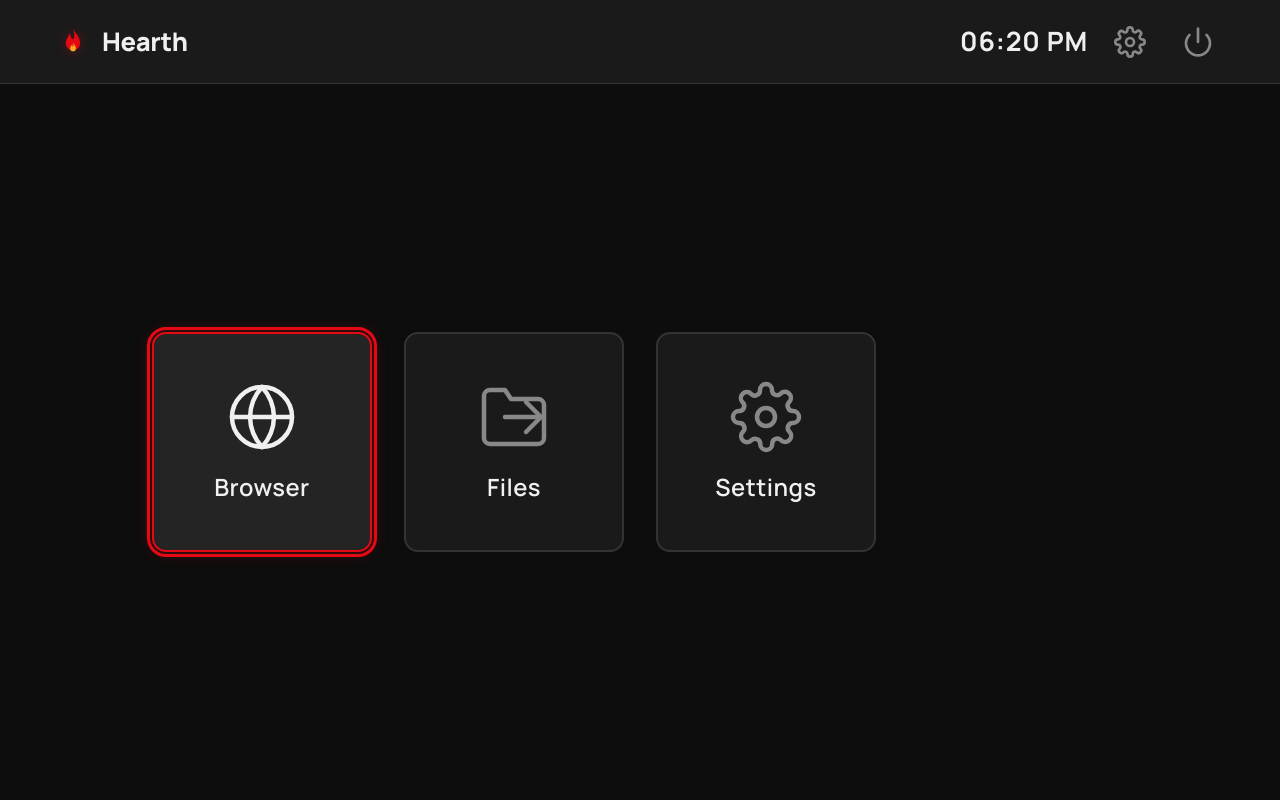
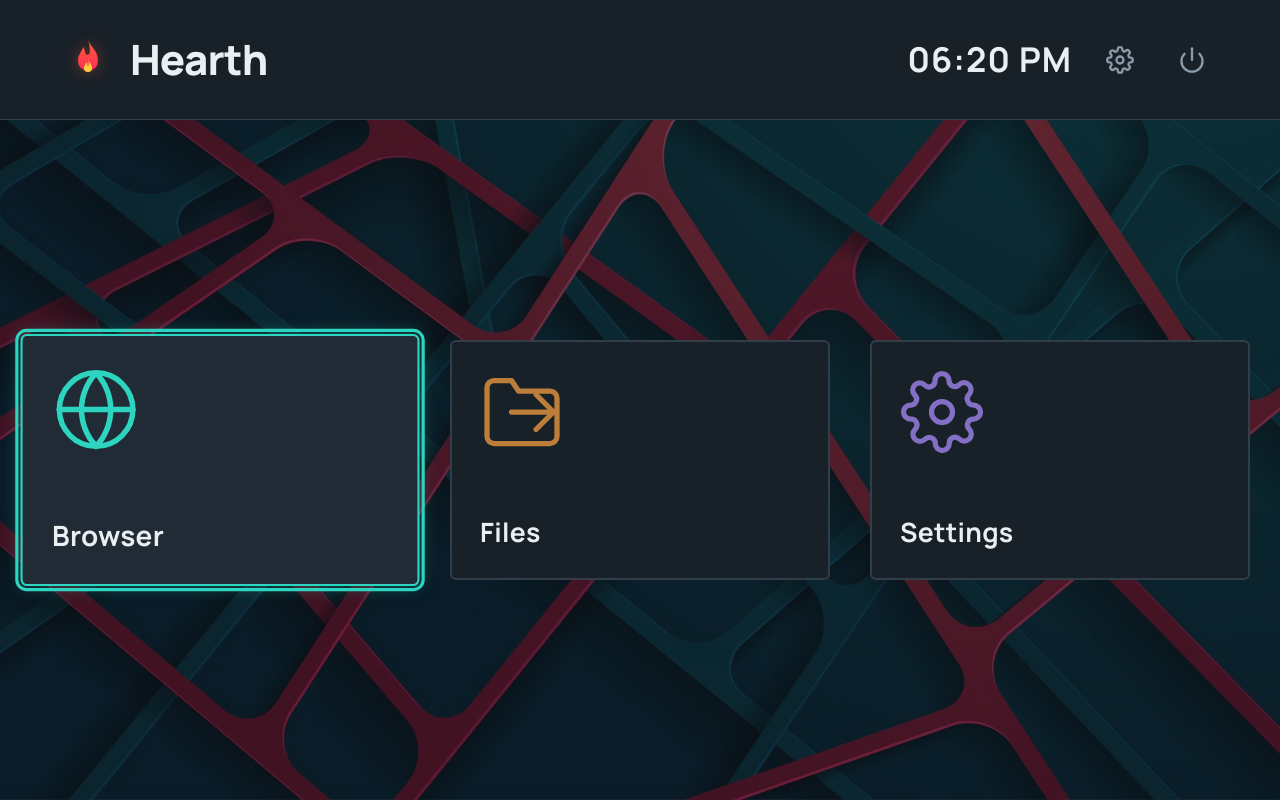
Before and after one commit to japaqonik/hearth, a Svelte app: page / in a window 1280 px wide. Built offline with nearby package versions, Linux system fonts and the light colour scheme.

Commit message:
UI improvements

```diff
--- a/src/App.svelte
+++ b/src/App.svelte
@@ -8,6 +8,7 @@
   import Settings from "./views/Settings.svelte";
   import { navigation } from "./stores/navigation";
   import { settings } from "./stores/settings";
+  import defaultBackground from "./assets/backgrounds/default.jpg";
 
   onMount(async () => {
     await settings.load();
@@ -18,9 +19,9 @@
   let accent = $derived($settings.appearance.accent_color);
   let backgroundPath = $derived($settings.appearance.background_path);
 
-  // Convert a filesystem path to an asset URL the webview can load
+  // Background: a user-chosen image if set, otherwise the bundled default wallpaper.
   let backgroundUrl = $derived(
-    backgroundPath ? convertFileSrc(backgroundPath) : ""
+    backgroundPath ? convertFileSrc(backgroundPath) : defaultBackground
   );
 
   // Apply accent color as a CSS variable override on :root
@@ -81,7 +82,7 @@
     content: "";
     position: absolute;
     inset: 0;
-    background: rgba(13, 13, 13, 0.6);
+    background: rgba(15, 20, 25, 0.6);
     pointer-events: none;
     z-index: 0;
   }
--- a/src/app.css
+++ b/src/app.css
@@ -11,23 +11,26 @@
 
 /* ── CSS Variables ─────────────────────────────────────── */
 :root {
-  --bg:           #0d0d0d;
-  --surface:      #1a1a1a;
-  --surface-2:    #242424;
-  --surface-3:    #2e2e2e;
-  --border:       #333333;
-  --accent:       #e50914;
-  --accent-glow:  rgba(229, 9, 20, 0.35);
-  --text:         #f0f0f0;
-  --text-muted:   #888888;
-  --text-dim:     #555555;
-  --radius:       14px;
-  --radius-sm:    10px;
-  --edge:         56px;   /* overscan safe margin */
-  --topbar-h:     84px;
+  --bg:           #0f1419;   /* cool slate near-black */
+  --surface:      #182028;   /* slate surface */
+  --surface-2:    #212b35;   /* raised surface */
+  --surface-3:    #2c3844;   /* highest surface */
+  --border:       #313e4a;   /* cool border */
+  --accent:       #2dd4bf;   /* teal primary */
+  --accent-glow:  rgba(45, 212, 191, 0.30);
+  --accent-2:     #f59e42;   /* warm secondary (amber) */
+  --accent-3:     #a78bfa;   /* violet tertiary */
+  --text:         #eaf0f2;   /* cool off-white */
+  --text-muted:   #8b9aa8;   /* cool muted */
+  --text-dim:     #556373;   /* cool dim */
+  --radius:       6px;
+  --radius-sm:    6px;
+  --edge:         64px;   /* overscan safe margin */
+  --topbar-h:     120px;
   --bottombar-h:  60px;
-  --tile-size:    220px;
-  --tile-gap:     32px;
+  --tile-w:       380px;  /* landscape tiles, streaming-app style */
+  --tile-h:       240px;
+  --tile-gap:     40px;
   --transition:   150ms ease;
 }
 
--- a/src/components/AppGrid.svelte
+++ b/src/components/AppGrid.svelte
@@ -11,7 +11,17 @@
 
   let { tiles, focusedIndex, active, onactivate }: Props = $props();
 
-  const COLS = 4;
+  const COLS = 3;
+
+  // Rotating color palette so the grid isn't monochromatic.
+  const TILE_COLORS = [
+    "#2dd4bf", // teal
+    "#f59e42", // amber
+    "#a78bfa", // violet
+    "#38bdf8", // sky
+    "#fb7185", // rose
+    "#4ade80", // green
+  ];
 </script>
 
 <div class="grid" style="--cols: {COLS}">
@@ -19,6 +29,7 @@
     <AppTile
       name={tile.name}
       icon={tile.icon}
+      color={TILE_COLORS[i % TILE_COLORS.length]}
       focused={active && focusedIndex === i}
       onclick={() => onactivate(tile)}
     />
@@ -28,7 +39,7 @@
 <style>
   .grid {
     display: grid;
-    grid-template-columns: repeat(var(--cols), var(--tile-size));
+    grid-template-columns: repeat(var(--cols), var(--tile-w));
     gap: var(--tile-gap);
     justify-content: center;
   }
--- a/src/components/AppTile.svelte
+++ b/src/components/AppTile.svelte
@@ -3,10 +3,11 @@
     name: string;
     icon: string;
     focused: boolean;
+    color?: string;
     onclick: () => void;
   }
 
-  let { name, icon, focused, onclick }: Props = $props();
+  let { name, icon, focused, color = "var(--accent)", onclick }: Props = $props();
 
   // Map icon name to inline SVG path data
   const icons: Record<string, string> = {
@@ -45,8 +46,8 @@
   data-tile-name={name}
   {onclick}
 >
-  <span class="tile-icon">
-    <svg xmlns="http://www.w3.org/2000/svg" width="72" height="72" viewBox="0 0 24 24"
+  <span class="tile-icon" style="color: {color}">
+    <svg xmlns="http://www.w3.org/2000/svg" width="84" height="84" viewBox="0 0 24 24"
          fill="none" stroke="currentColor" stroke-width="1.5"
          stroke-linecap="round" stroke-linejoin="round">
       <!-- eslint-disable-next-line svelte/no-at-html-tags -->
@@ -58,18 +59,18 @@
 
 <style>
   .tile {
-    width: var(--tile-size);
-    height: var(--tile-size);
+    width: var(--tile-w);
+    height: var(--tile-h);
     background: var(--surface);
     border: 2px solid var(--border);
     border-radius: var(--radius);
     display: flex;
     flex-direction: column;
-    align-items: center;
-    justify-content: center;
-    gap: 14px;
+    align-items: flex-start;
+    justify-content: space-between;
+    padding: 28px;
     color: var(--text);
-    transition: background var(--transition), border-color var(--transition);
+    transition: background var(--transition), border-color var(--transition), transform var(--transition);
     flex-shrink: 0;
   }
 
@@ -81,21 +82,23 @@
   .tile.focused {
     background: var(--surface-2);
     border-color: var(--accent);
-    box-shadow: 0 0 20px var(--accent-glow);
+    box-shadow: 0 0 28px var(--accent-glow);
+    transform: scale(1.05);
   }
 
   .tile-icon {
-    color: var(--text-muted);
-    transition: color var(--transition);
+    opacity: 0.75;
+    transition: opacity var(--transition), transform var(--transition);
+    display: flex;
   }
 
   .tile.focused .tile-icon {
-    color: var(--text);
+    opacity: 1;
   }
 
   .tile-label {
-    font-size: 1.25rem;
-    font-weight: 600;
-    letter-spacing: 0.02em;
+    font-size: 1.4rem;
+    font-weight: 700;
+    letter-spacing: 0.01em;
   }
 </style>
--- a/src/components/Logo.svelte
+++ b/src/components/Logo.svelte
@@ -19,6 +19,12 @@
   fill="none"
   aria-hidden="true"
 >
+  <defs>
+    <linearGradient id="flame-outer" x1="24" y1="4" x2="24" y2="36" gradientUnits="userSpaceOnUse">
+      <stop offset="0" stop-color="#ff5e3a"/>
+      <stop offset="1" stop-color="#ff2d55"/>
+    </linearGradient>
+  </defs>
   <!-- Outer flame -->
   <path
     d="M24 4
@@ -27,7 +33,7 @@
        C 14 19, 18 17, 19 12
        C 22 15, 20 20, 24 20
        C 27 20, 26 11, 24 4 Z"
-    fill="var(--accent)"
+    fill="url(#flame-outer)"
   />
   <!-- Inner flame highlight -->
   <path
@@ -37,13 +43,13 @@
        C 20 30, 22 29, 23 27
        C 23.5 29, 23 31, 24 31
        C 25 31, 25 27, 24 24 Z"
-    fill="#ffb020"
+    fill="#ffcf40"
   />
 </svg>
 
 <style>
   .logo {
     display: block;
-    filter: drop-shadow(0 0 6px var(--accent-glow));
+    filter: drop-shadow(0 0 8px rgba(255, 94, 58, 0.4));
   }
 </style>
--- a/src/components/Topbar.svelte
+++ b/src/components/Topbar.svelte
@@ -68,7 +68,7 @@
 
 <header class="topbar">
   <div class="topbar-left">
-    <Logo size={34} />
+    <Logo size={48} />
     <span class="app-title">Hearth</span>
   </div>
 
@@ -81,7 +81,7 @@
       title="Settings"
       onclick={() => { navigation.goTo("settings"); }}
     >
-      <svg xmlns="http://www.w3.org/2000/svg" width="32" height="32" viewBox="0 0 24 24"
+      <svg xmlns="http://www.w3.org/2000/svg" width="28" height="28" viewBox="0 0 24 24"
            fill="none" stroke="currentColor" stroke-width="2" stroke-linecap="round" stroke-linejoin="round">
         <circle cx="12" cy="12" r="3"/>
         <path d="M19.4 15a1.65 1.65 0 0 0 .33 1.82l.06.06a2 2 0 0 1-2.83 2.83l-.06-.06
@@ -102,7 +102,7 @@
       title="Power"
       onclick={() => navigation.openPowerMenu()}
     >
-      <svg xmlns="http://www.w3.org/2000/svg" width="32" height="32" viewBox="0 0 24 24"
+      <svg xmlns="http://www.w3.org/2000/svg" width="28" height="28" viewBox="0 0 24 24"
            fill="none" stroke="currentColor" stroke-width="2" stroke-linecap="round" stroke-linejoin="round">
         <path d="M18.36 6.64a9 9 0 1 1-12.73 0"/>
         <line x1="12" y1="2" x2="12" y2="12"/>
@@ -127,24 +127,24 @@
   .topbar-left {
     display: flex;
     align-items: center;
-    gap: 12px;
+    gap: 18px;
   }
 
   .app-title {
-    font-size: 1.35rem;
+    font-size: 2.2rem;
     font-weight: 800;
     color: var(--text);
-    letter-spacing: -0.01em;
+    letter-spacing: -0.02em;
   }
 
   .topbar-right {
     display: flex;
     align-items: center;
-    gap: 16px;
+    gap: 24px;
   }
 
   .clock {
-    font-size: 1.4rem;
+    font-size: 1.8rem;
     font-weight: 700;
     letter-spacing: 0.03em;
     color: var(--text);
--- a/src/stores/settings.ts
+++ b/src/stores/settings.ts
@@ -48,7 +48,7 @@ export interface Config {
 export const DEFAULT_CONFIG: Config = {
   appearance: {
     theme: "dark",
-    accent_color: "#e50914",
+    accent_color: "#2dd4bf",
     ui_scale: 1.0,
     background_path: "",
   },
--- a/src/views/HomeScreen.svelte
+++ b/src/views/HomeScreen.svelte
@@ -6,7 +6,7 @@
   import { resolveAction } from "../lib/keyboard";
   import { invoke } from "@tauri-apps/api/core";
 
-  const COLS = 4;
+  const COLS = 3;
 
   let focusedIndex = $state(0);
   let tiles = $derived($settings.apps.tiles);
--- a/src/views/Settings.svelte
+++ b/src/views/Settings.svelte
@@ -14,8 +14,8 @@
   type Section = typeof SECTIONS[number];
 
   const ACCENT_COLORS = [
-    "#e50914", "#1db954", "#0a84ff", "#ff9f0a",
-    "#bf5af2", "#ff375f", "#64d2ff", "#ffffff",
+    "#2dd4bf", "#38bdf8", "#a78bfa", "#4ade80",
+    "#f59e42", "#fb7185", "#facc15", "#eaf0f2",
   ];
 
   // Focus model: "sections" (left list) or "content" (right panel)
--- /dev/null
+++ b/src/vite-env.d.ts
@@ -0,0 +1,2 @@
+/// <reference types="svelte" />
+/// <reference types="vite/client" />
```
Also changed, not shown: src/assets/backgrounds/default.jpg (added), 1 other file (tests, documents, lock files or other folders).
